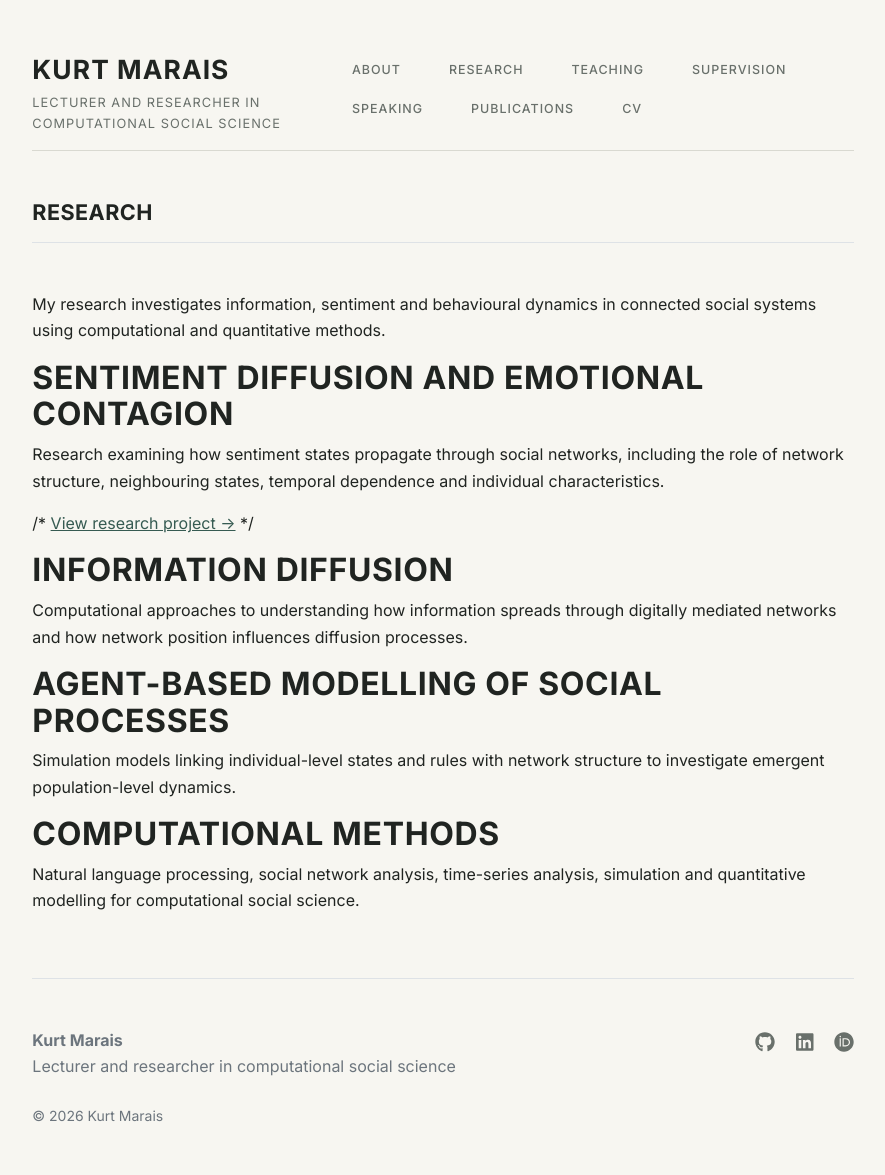
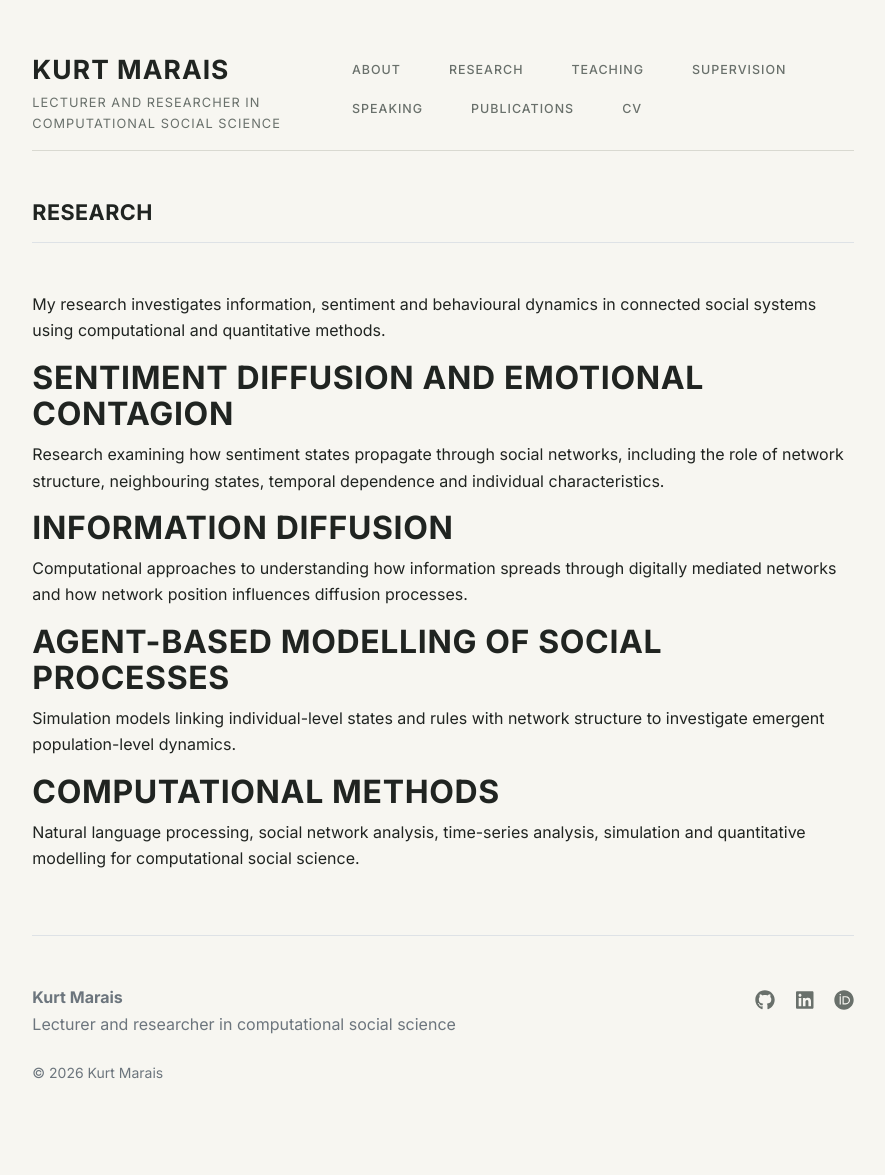
Before and after one commit to kurtmarais/kurtmarais.github.io, a Jekyll site: the page built from research.md, in a window 1280 px wide. Shown: the whole page, without its empty margins (197-1082 px from the left). Built offline with Jekyll 4.4.1, drawn with Linux system fonts in a browser that asks for light colours; after the commit the page ends 1132 px from its top, so only the background shows below that.

Commit message:
Update research.md

```diff
--- a/research.md
+++ b/research.md
@@ -10,7 +10,7 @@ My research investigates information, sentiment and behavioural dynamics in conn
 
 Research examining how sentiment states propagate through social networks, including the role of network structure, neighbouring states, temporal dependence and individual characteristics.
 
-/* [View research project →]({{ '/research/sentiment-diffusion/' | relative_url }}) */
+<!-- [View research project →]({{ '/research/sentiment-diffusion/' | relative_url }}) -->
 
 ## Information diffusion
 
```
